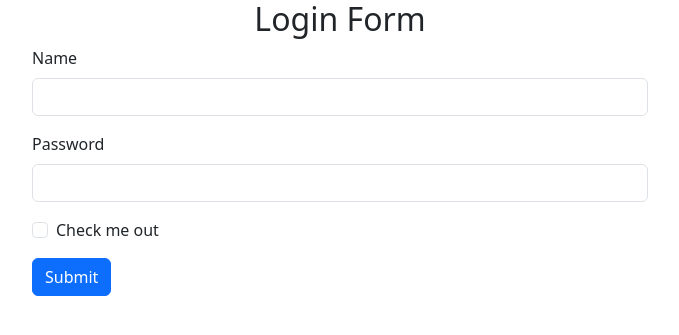
After one commit to aurelioklv/PWeb-Tugas-8, a PHP site: page /login-page.php in a window 1280 px wide. The commit adds this page. Shown: the top 335 px of the page, without its empty margins (300-979 px from the left). Run offline with PHP 8.4, Linux system fonts and the light colour scheme.

Commit message:
feat: add login page, admin and user page

```diff
--- a/index.php
+++ b/index.php
@@ -11,10 +11,10 @@
 
   <div class="row text-center w-50">
     <div class="col">
-      <a class="btn btn-primary" href="login-form.php" role="button">Login</a>
+      <a class="btn btn-primary" href="login-page.php" role="button">Login</a>
     </div>
     <div class="col">
-      <a class="btn btn-secondary" href="signup-form.php" role="button">Sign up</a>
+      <a class="btn btn-secondary" href="signup-page.php" role="button">Sign up</a>
     </div>
   </div>
 
--- /dev/null
+++ b/login-page.php
@@ -0,0 +1,32 @@
+<!DOCTYPE html>
+<html>
+<head>
+  <meta charset="UTF-8">
+  <meta http-equiv="X-UA-Compatible" content="IE=edge">
+  <meta name="viewport" content="width=device-width, initial-scale=1.0">
+  <link href="https://cdn.jsdelivr.net/npm/bootstrap@5.3.0-alpha3/dist/css/bootstrap.min.css" rel="stylesheet" integrity="sha384-KK94CHFLLe+nY2dmCWGMq91rCGa5gtU4mk92HdvYe+M/SXH301p5ILy+dN9+nJOZ" crossorigin="anonymous">
+  <title>Login Form</title>
+</head>
+<body class="d-flex flex-column align-items-center">
+  <h2>Login Form</h2>
+
+  <div class="container w-50">
+    <form action="POST_login.php" method="post">
+      <div class="mb-3">
+        <label for="name" class="form-label">Name</label>
+        <input type="text" class="form-control" name="name" id="name">
+      </div>
+      <div class="mb-3">
+        <label for="password" class="form-label">Password</label>
+        <input type="password" class="form-control" name="password" id="password">
+      </div>
+      <div class="mb-3 form-check">
+        <input type="checkbox" class="form-check-input" id="exampleCheck1">
+        <label class="form-check-label" for="exampleCheck1">Check me out</label>
+      </div>
+      <button type="submit" name="daftar" class="btn btn-primary">Submit</button>
+    </form>
+  </div>
+
+</body>
+</html>
--- /dev/null
+++ b/logout.php
@@ -0,0 +1,4 @@
+<?php
+  header("Location: index.php");
+  exit;
+?>
```
Also changed, not shown: POST_login.php (+11 -5 lines), admin-home.php (added, +22 -0 lines), user-home.php (added, +29 -0 lines), img/user-icon.png (added).
